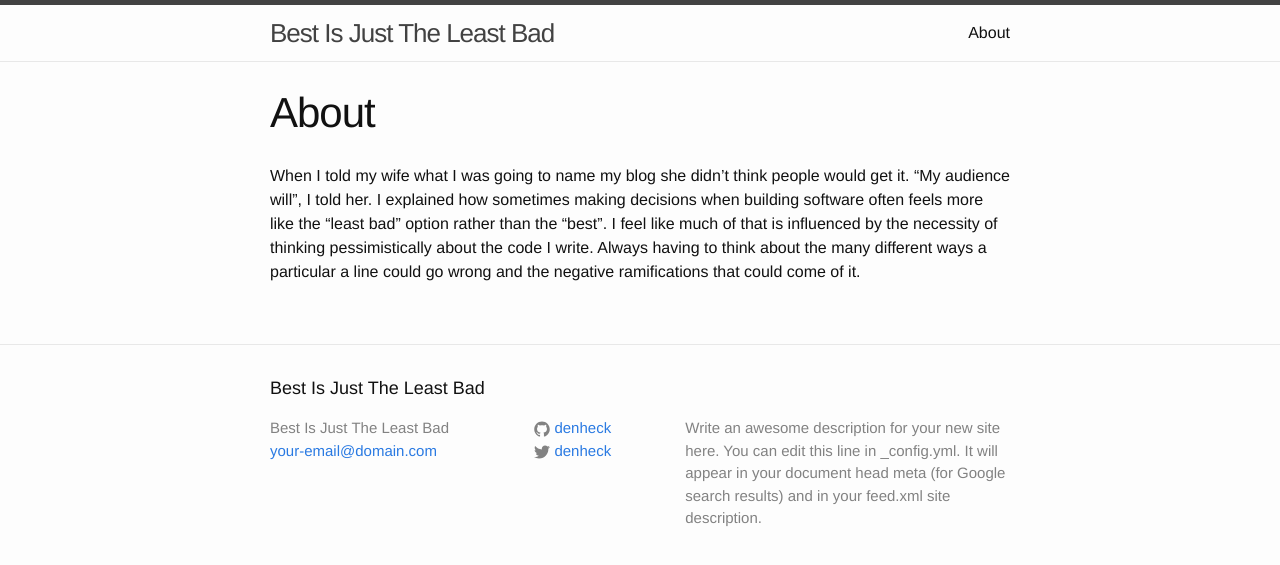
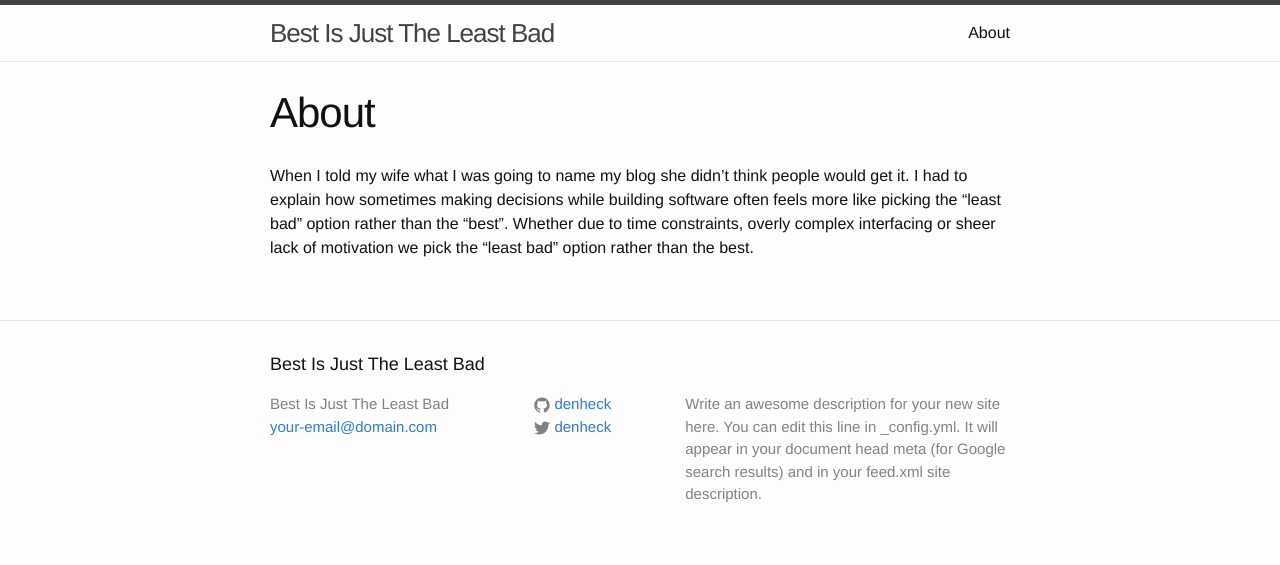
Before and after one commit to denheck/denheck.github.io, a Jekyll site: the page built from about.md, in a window 1280 px wide. Shown: the top 565 px of the page. Built offline with Jekyll 4.4.1, drawn with Linux system fonts in a browser that asks for light colours.

Commit message:
update about page

```diff
--- a/about.md
+++ b/about.md
@@ -4,4 +4,4 @@ title: About
 permalink: /about/
 ---
 
-When I told my wife what I was going to name my blog she didn't think people would get it. "My audience will", I told her. I explained how sometimes making decisions when building software often feels more like the "least bad" option rather than the "best". I feel like much of that is influenced by the necessity of thinking pessimistically about the code I write. Always having to think about the many different ways a particular a line could go wrong and the negative ramifications that could come of it.
+When I told my wife what I was going to name my blog she didn't think people would get it. I had to explain how sometimes making decisions while building software often feels more like picking the "least bad" option rather than the "best". Whether due to time constraints, overly complex interfacing or sheer lack of motivation we pick the "least bad" option rather than the best.
```
